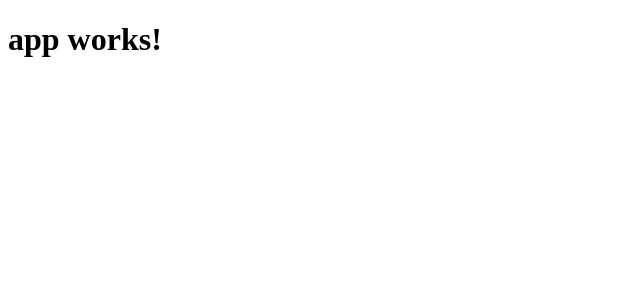
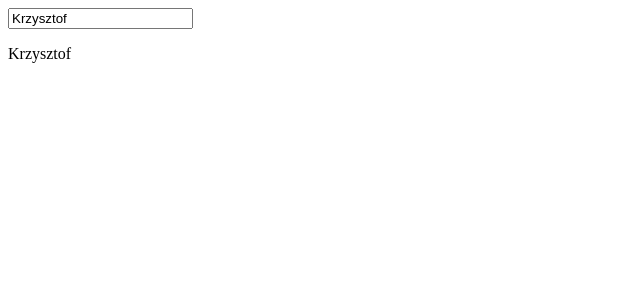
Before and after one commit to krzysiekkogut/learn-angular, an Angular app: page / in a window 1280 px wide. Shown: the top 300 px of the page, without its empty margins (0-640 px from the left). Built offline with nearby package versions, Linux system fonts and the light colour scheme.

Commit message:
Binding to input and paragraph

```diff
--- a/src/app/app.component.html
+++ b/src/app/app.component.html
@@ -1,3 +1,2 @@
-<h1>
-  {{title}}
-</h1>
+<input type="text" [(ngModel)]="name" />
+<p>{{ name }}</p>
--- a/src/app/app.component.ts
+++ b/src/app/app.component.ts
@@ -1,10 +1,10 @@
-import { Component } from '@angular/core';
+import { Component } from "@angular/core";
 
 @Component({
-  selector: 'app-root',
-  templateUrl: './app.component.html',
-  styleUrls: ['./app.component.css']
+  selector: "app-root",
+  templateUrl: "./app.component.html",
+  styleUrls: ["./app.component.css"]
 })
 export class AppComponent {
-  title = 'app works!';
+  name = "Krzysztof";
 }
```
Also changed, not shown: 1 other file (tests, documents, lock files or other folders).
